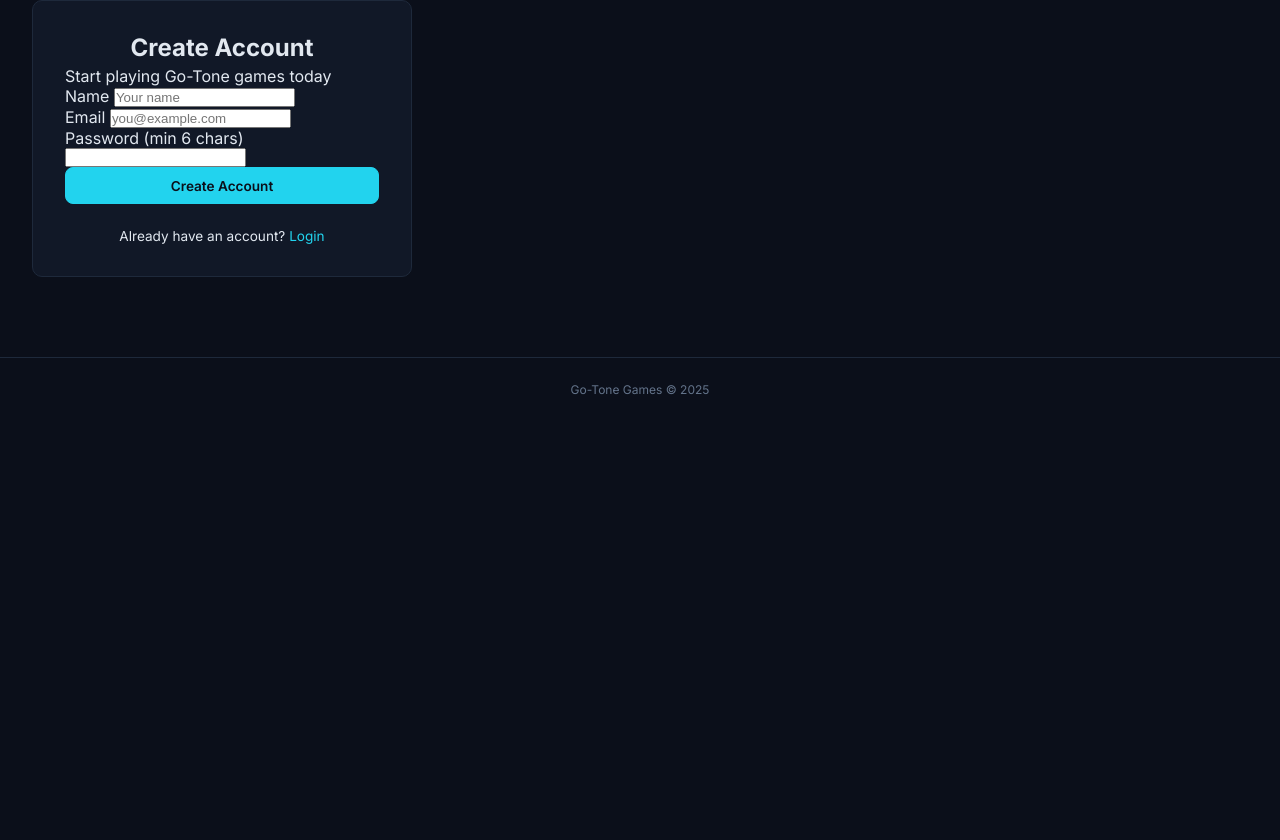
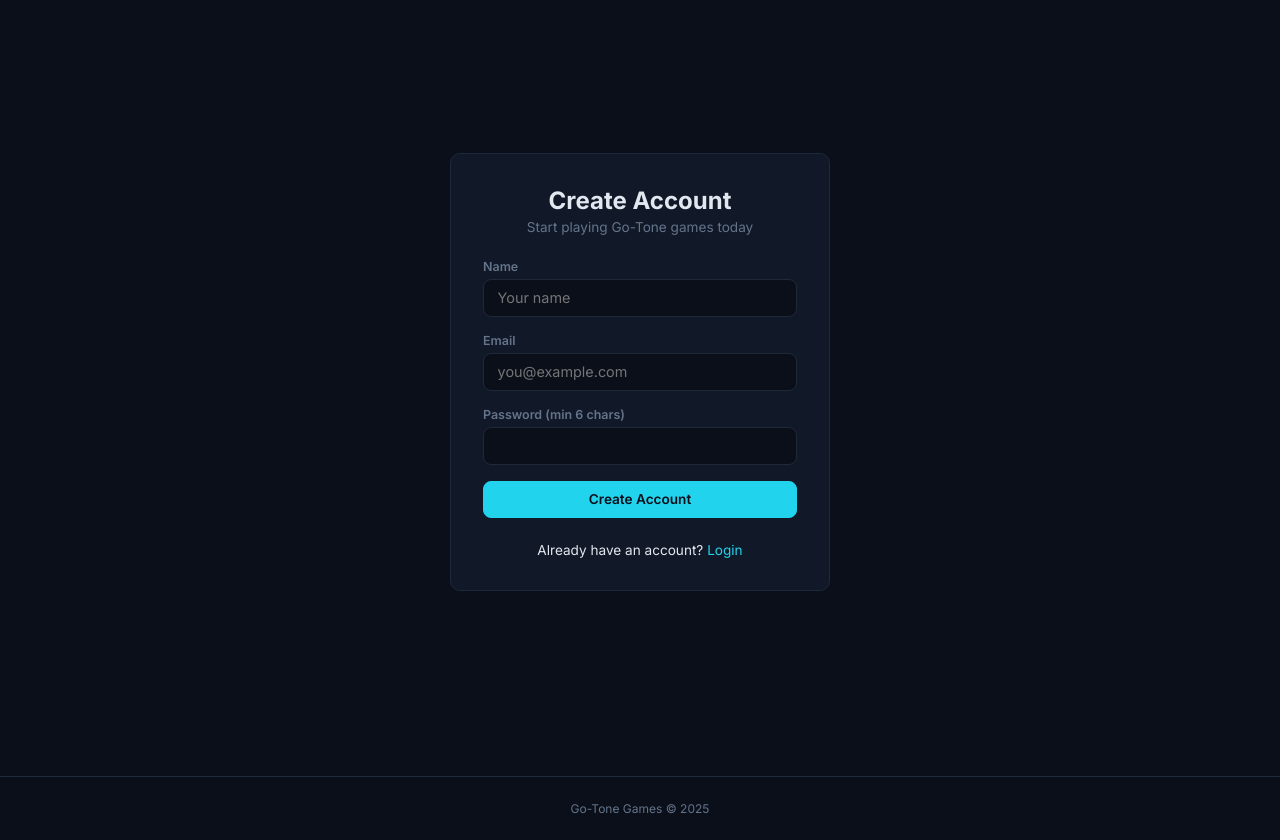
Before and after one commit to Apollo5VR/go-tone-marketplace, a FastAPI app: page /register in a window 1280 px wide. Shown: the part 76-916 px from the top of the page. Before the commit the page ends 470 px from the top, so only its background shows below. Run offline with FastAPI, Linux system fonts and the light colour scheme; parts of the project's set-up code (start-up, migrations or seed data) failed here and were passed over.

Commit message:
fix: signup/login JS + CSS class mismatches
register.html and login.html called setToken() and showToast() which
don't exist, and used wrong CSS classes (form-group/form-input/subtitle).
- Replace setToken() with localStorage.setItem + tok assignment + updateNav()
- Replace showToast() with toast()
- Fix CSS classes: form-group→fg, form-input→fi, subtitle→sub, auth-page→auth

```diff
--- a/app/templates/register.html
+++ b/app/templates/register.html
@@ -2,22 +2,22 @@
 {% block title %}Register — Go-Tone Games{% endblock %}
 
 {% block content %}
-<div class="container auth-page">
+<div class="auth">
   <div class="auth-card">
     <h1>Create Account</h1>
-    <p class="subtitle">Start playing Go-Tone games today</p>
+    <p class="sub">Start playing Go-Tone games today</p>
     <form onsubmit="handleRegister(event)">
-      <div class="form-group">
+      <div class="fg">
         <label>Name</label>
-        <input class="form-input" id="name" required placeholder="Your name" />
+        <input class="fi" id="name" required placeholder="Your name" />
       </div>
-      <div class="form-group">
+      <div class="fg">
         <label>Email</label>
-        <input class="form-input" type="email" id="email" required placeholder="you@example.com" />
+        <input class="fi" type="email" id="email" required placeholder="you@example.com" />
       </div>
-      <div class="form-group">
+      <div class="fg">
         <label>Password (min 6 chars)</label>
-        <input class="form-input" type="password" id="password" required minlength="6" />
+        <input class="fi" type="password" id="password" required minlength="6" />
       </div>
       <button class="btn btn-primary" style="width:100%; justify-content:center;" type="submit">Create Account</button>
     </form>
@@ -39,11 +39,13 @@ async function handleRegister(e) {
       method: 'POST',
       body: JSON.stringify({ name, email, password }),
     });
-    setToken(res.access_token);
-    showToast(`Welcome to Go-Tone, ${name}!`);
+    localStorage.setItem('gtoken', res.access_token);
+    tok = res.access_token;
+    updateNav();
+    toast(`Welcome to Go-Tone, ${name}!`);
     location.href = '/';
   } catch(err) {
-    showToast('Registration failed: ' + err.message, 'error');
+    toast('Registration failed: ' + err.message, 'error');
   }
 }
 </script>
```
Also changed, not shown: app/templates/login.html (+11 -9 lines).
